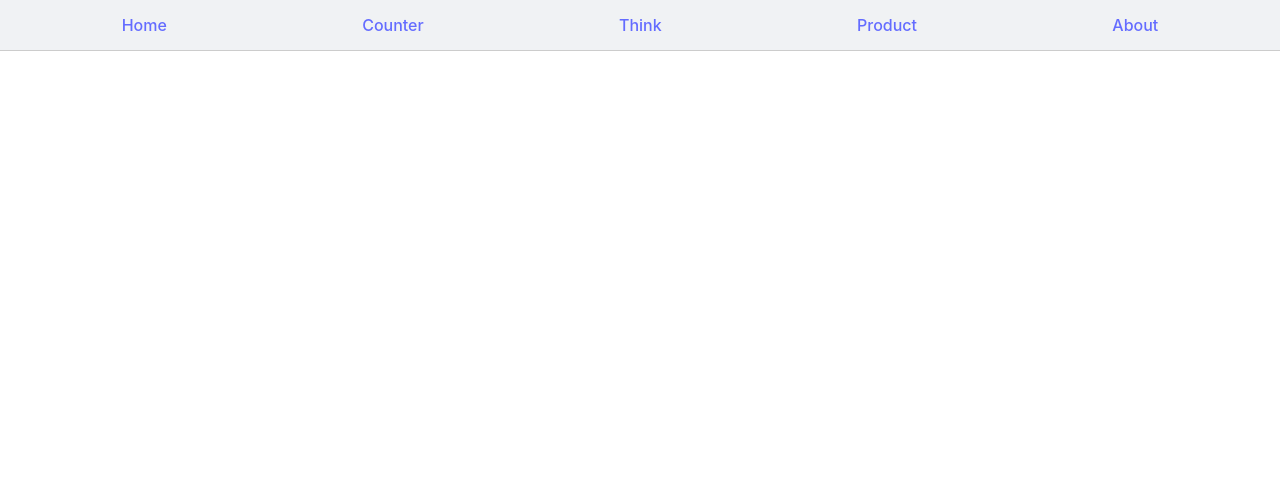
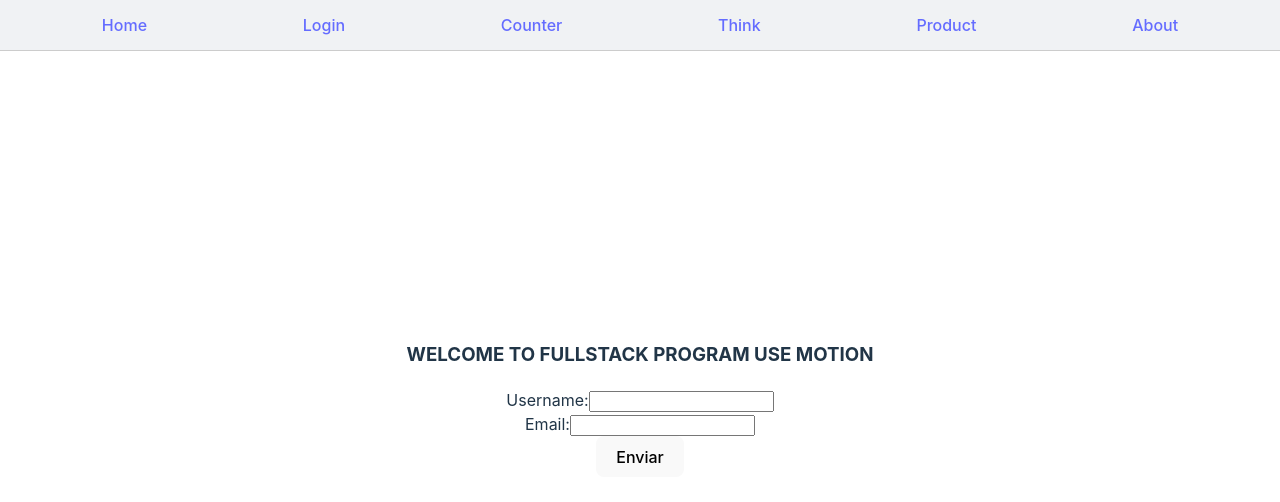
Before and after one commit to fabisoria86/desarrollo-frontend-react-2025, a React (Vite) app: page /login in a window 1280 px wide. Shown: the top 502 px of the page. Built offline with nearby package versions, Linux system fonts and the light colour scheme.

Commit message:
adds forms hooks and animations

```diff
--- a/package.json
+++ b/package.json
@@ -11,6 +11,7 @@
   },
   "dependencies": {
     "@reduxjs/toolkit": "^2.5.0",
+    "motion": "^12.0.0",
     "react": "^18.3.1",
     "react-dom": "^18.3.1",
     "react-redux": "^9.2.0",
--- /dev/null
+++ b/src/Components/Forms/FormLogin.jsx
@@ -0,0 +1,61 @@
+import { useState } from "react";
+
+const FormLogin = ({titleForm}) =>{
+
+    const [formData, setFormData] = useState({
+        username:'',
+        email:''
+    });
+
+    const handleSubmit = (event) =>{
+        event.preventDefault();
+        console.log('datos del Formulario', formData);
+    };
+
+    const handleChange = (event) =>{
+        // debugger; // esto hace que pare ahi y se pueda debuggear el codigo
+        //console.log(event); // imprime la variable
+        const {name, value } = event.target;
+        setFormData({
+            ...formData,
+            [name]: value,
+        });
+    };
+
+    return(
+        <>
+            <form onSubmit={handleSubmit}>
+                <h3>{titleForm}</h3>
+                <div>
+                    <label>
+                        Username:
+                        <input
+                            type='text'
+                            name='username'
+                            value={formData.username}
+                            onChange={handleChange}
+                            required
+                        />
+                    </label>
+                </div>
+
+                <div>
+                    <label>
+                        Email:
+                        <input
+                            type='email'
+                            name='email'
+                            value={formData.email}
+                            onChange={handleChange}
+                            required
+                        />
+                    </label>
+                </div>
+
+                <button type="submit">Enviar</button>
+            </form>
+        </>
+    );
+};
+
+export default FormLogin;
--- /dev/null
+++ b/src/Components/Forms/FormLoginWithHook.jsx
@@ -0,0 +1,50 @@
+import useForm from "../Hooks/useForm.js";
+
+const FormLoginWithHook = ({titleForm}) =>{
+    const { formData, handleChange } = useForm({
+        username: '',
+        email: ''
+    });
+
+    const handleSubmit = (event) =>{
+        event.preventDefault();
+        console.log('datos del Formulario', formData);
+    };
+
+    return(
+        <>
+            <form onSubmit={handleSubmit}>
+                <h3>{titleForm}</h3>
+                <div>
+                    <label>
+                        Username:
+                        <input
+                            type='text'
+                            name='username'
+                            value={formData.username}
+                            onChange={handleChange}
+                            required
+                        />
+                    </label>
+                </div>
+
+                <div>
+                    <label>
+                        Email:
+                        <input
+                            type='email'
+                            name='email'
+                            value={formData.email}
+                            onChange={handleChange}
+                            required
+                        />
+                    </label>
+                </div>
+
+                <button type="submit">Enviar</button>
+            </form>
+        </>
+    );
+};
+
+export default FormLoginWithHook;
--- /dev/null
+++ b/src/Components/Forms/FormLoginWithMotion.jsx
@@ -0,0 +1,89 @@
+import { useState } from "react";
+import { motion } from "motion/react"
+import useForm from "../Hooks/useForm.js";
+import ModalInfo from "../../Components/Modals/ModalInfo.jsx";
+
+const FormWithMotionAndHook = ({titleForm}) => {
+    const {formData, handleChange} = useForm({
+        username: '',
+        email: ''
+    });
+    const [showModal, setShowModal] = useState(false);
+    const handleSubmit = (e) => {
+        e.preventDefault();
+        setShowModal(true);
+        console.log('datos del formulario', formData);
+    };
+
+    const onCloseModalInfo = () => {
+        setShowModal(false);
+    };
+
+    return (
+        <motion.div
+            initial={{opacity: 0}}
+            animate={{opacity: 1}}
+            exit={{opacity: 0}}
+            transition={{duration: 0.5}}
+        >
+            <ModalInfo
+                visible={showModal}
+                message="Formulario enviado!!!"
+                onClose={onCloseModalInfo}
+            />
+            <form onSubmit={handleSubmit}>
+                <motion.div
+                    initial={{x: -100}}
+                    animate={{x: 0}}
+                    transition={{duration: 0.5}}
+                >
+                    <h3>{titleForm}</h3>
+                </motion.div>
+                <motion.div
+                    initial={{x: -100}}
+                    animate={{x: 0}}
+                    transition={{duration: 0.5}}
+                >
+                    <div>
+                        <label>
+                            Username:
+                            <input
+                                type="text"
+                                name="username"
+                                value={formData.username}
+                                onChange={handleChange}
+                                required
+                            />
+                        </label>
+                    </div>
+                </motion.div>
+                <motion.div
+                    initial={{x: -100}}
+                    animate={{x: 0}}
+                    transition={{duration: 0.5}}
+                >
+                    <div>
+                        <label>
+                            Email:
+                            <input
+                                type="email"
+                                name="email"
+                                value={formData.email}
+                                onChange={handleChange}
+                                required
+                            />
+                        </label>
+                    </div>
+                </motion.div>
+                <motion.div
+                    initial={{y: 100}}
+                    animate={{y: 0}}
+                    transition={{duration: 0.5}}
+                >
+                    <button type="submit">Enviar</button>
+                </motion.div>
+            </form>
+        </motion.div>
+    );
+};
+export default FormWithMotionAndHook;
--- /dev/null
+++ b/src/Components/Hooks/useForm.js
@@ -0,0 +1,26 @@
+import { useState } from "react";
+
+const useForm = (initialState ={}) => {
+    const [formData, setFormData] = useState(initialState);
+
+    const handleChange = (e) => {
+        const { name, value } = e.target;
+        setFormData({
+            ...formData,
+            [name]: value,
+        });
+    };
+
+    const resetForm = () =>{
+        setFormData(initialState);
+    };
+
+    return {
+        formData,
+        handleChange,
+        resetForm,
+    };
+
+};
+
+export default useForm;
--- /dev/null
+++ b/src/Components/Modals/ModalInfo.jsx
@@ -0,0 +1,29 @@
+import { motion } from "motion/react"
+
+const ModalInfo = ({ visible, message, onClose }) => {
+    if (!visible) {
+        return null;
+    }
+
+    return (
+        <div className="modal-overlay">
+            <motion.div
+                className="notification-success"
+                initial={{opacity: 0, y: -20}}
+                animate={{opacity: 1, y: 0}}
+                transition={{duration: 0.5}}
+            >
+                <div>
+                    <p>{message}</p>
+                </div>
+                <button
+                    className="close-btn-success"
+                    onClick={onClose}>
+                    X
+                </button>
+            </motion.div>
+        </div>
+    );
+};
+
+export default ModalInfo;
--- a/src/Components/Navigation/Navigator.jsx
+++ b/src/Components/Navigation/Navigator.jsx
@@ -4,6 +4,7 @@
     return (
         <nav className="navbar">
             <Link to="/" className="nav-link">Home</Link>                    {/* http://localhost:5173/  */}
+            <Link to="/login" className="nav-link">Login</Link>              {/* http://localhost:5173/login  */}
             <Link to="/counter" className="nav-link">Counter</Link>          {/* http://localhost:5173/counter  */}
             <Link to="/think" className="nav-link">Think</Link>              {/* http://localhost:5173/think  */}
             <Link to="/products" className="nav-link">Product</Link>         {/* http://localhost:5173/products  */}
--- a/src/Components/Navigation/Router.jsx
+++ b/src/Components/Navigation/Router.jsx
@@ -1,6 +1,7 @@
 import Home from "../../screens/Home.jsx";
 import Product from "../../screens/Product.jsx";
 import Counter from "../Counter/Counter.jsx";
+import Login from "../../screens/Login.jsx";
 
 import Think from "../../screens/Think.jsx";
 import About from "../../screens/About.jsx";
@@ -11,6 +12,7 @@
     return (
         <Routes>
             <Route index element={<Home />} />
+            <Route path="login" element={<Login />} />
             <Route path="products" element={<Product />} />
             <Route path="think" element={<Think />} />
             <Route path="about" element={<About />} />
--- /dev/null
+++ b/src/screens/Login.jsx
@@ -0,0 +1,15 @@
+// import FormLogin from '../Components/Forms/FormLogin.jsx';
+// import FormLoginWithHook from '../Components/Forms/FormLoginWithHook.jsx';
+import FormWithMotionAndHook from '../Components/Forms/FormLoginWithMotion.jsx';
+
+const Login = () => {
+    return(
+        <>
+            {/*<FormLogin titleForm="WELCOME TO FULLSTACK PROGRAM" />
+            <FormLoginWithHook titleForm="WELCOME TO FULLSTACK PROGRAM USE HOOKS" />*/}
+            <FormWithMotionAndHook titleForm="WELCOME TO FULLSTACK PROGRAM USE MOTION" />
+        </>
+    );
+};
+
+export default Login;
```
Also changed, not shown: 1 other file (tests, documents, lock files or other folders).
